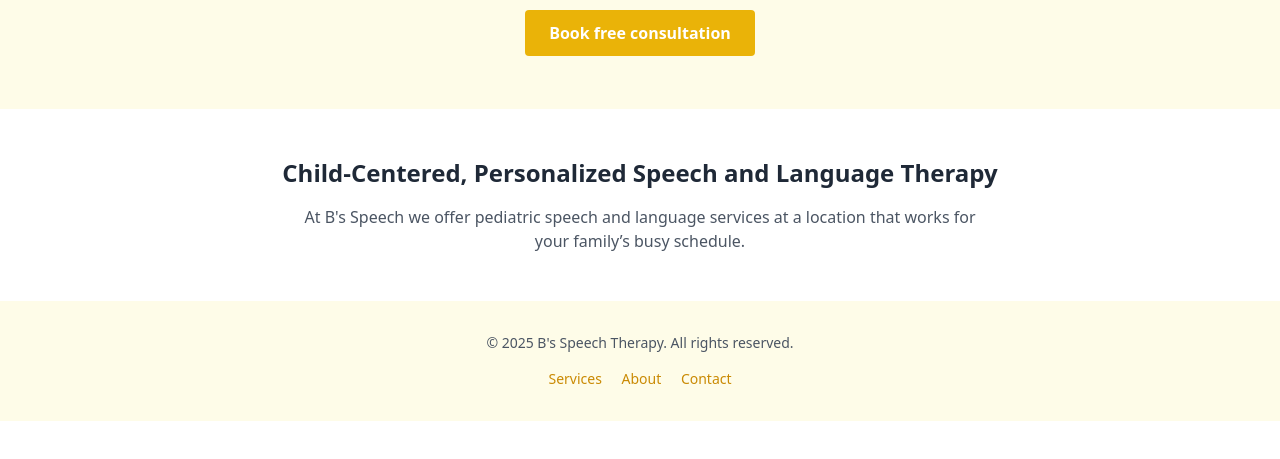
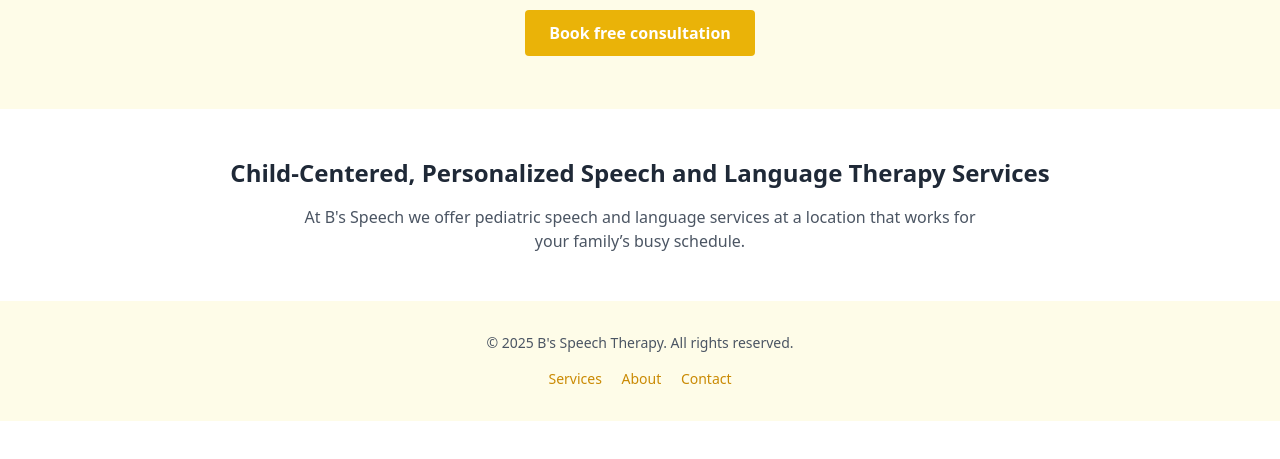
Before and after one commit to andresu13/andresu13.github.io, a plain HTML site: page index.html in a window 1280 px wide. Shown: the part 215-674 px from the top of the page. Drawn offline with nearby package versions, Linux system fonts and the light colour scheme.

Commit message:
updated index.html

```diff
--- a/index.html
+++ b/index.html
@@ -27,7 +27,7 @@
 
   <!-- Intro Section -->
   <section class="bg-white py-12 px-6 text-center">
-    <h2 class="text-2xl font-semibold text-gray-800 mb-4">Child-Centered, Personalized Speech and Language Therapy</h2>
+    <h2 class="text-2xl font-semibold text-gray-800 mb-4">Child-Centered, Personalized Speech and Language Therapy Services</h2>
     <p class="text-gray-600 max-w-2xl mx-auto">At B's Speech we offer pediatric speech and language services at a location that works for your family’s busy schedule.</p>
   </section>
 
```
